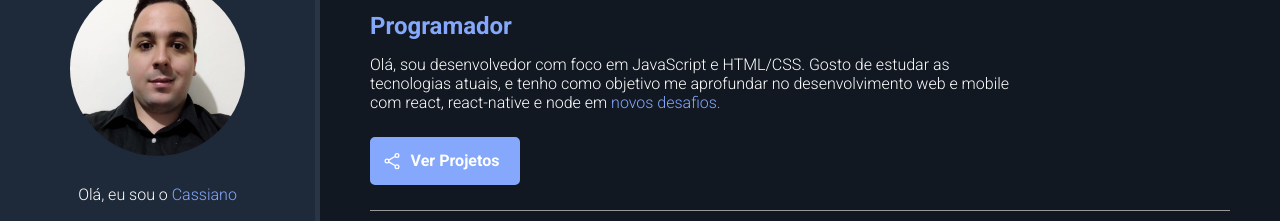
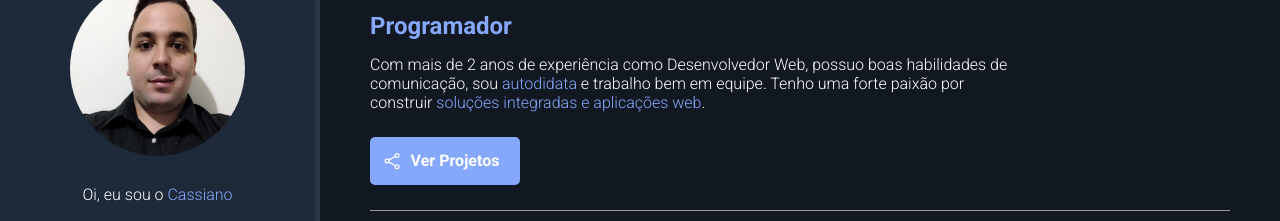
Before and after one commit to CassianoAlvesR/myportfolio, a plain HTML site: page index.html in a window 1280 px wide. Shown: the part 102-323 px from the top of the page. Drawn offline with nearby package versions, Linux system fonts and the light colour scheme.

Commit message:
Update index.html
Descricao Atualizada

```diff
--- a/index.html
+++ b/index.html
@@ -21,7 +21,7 @@
         <aside id="bio-container">
             <h2>Cassiano Alves</h2>
             <img id="bio-image" src="img/profile.png" alt="Cassiano Alves">
-            <p>Olá, eu sou o <span class="highlight">Cassiano</span></span></p>
+            <p>Oi, eu sou o <span class="highlight">Cassiano</span></span></p>
             <p id="welcome-text"> Seja bem-vindo(a)!</p>
             <ul id="social-container">
                 <li><a href="https://www.facebook.com/facedocass" target="_blank"><ion-icon name="logo-facebook"></ion-icon></a></li>
@@ -37,7 +37,7 @@
         <section id="about-container">
             <h1 id="name">Cassiano Alves</h1>
             <p class="title"><span class="highlight">Programador</span></p>
-            <p class="description">Olá, sou desenvolvedor com foco em JavaScript e HTML/CSS. Gosto de estudar as tecnologias atuais, e tenho como objetivo me aprofundar no desenvolvimento web e mobile com react, react-native e node em <span class="highlight"> novos desafios. </span></p>
+            <p class="description">Com mais de 2 anos de experiência como Desenvolvedor Web, possuo boas habilidades de comunicação, sou <span class="highlight">autodidata</span> e trabalho bem em equipe. Tenho uma forte paixão por construir <span class="highlight">soluções integradas e aplicações web</span>.</p>
             <a href="https://github.com/CassianoAlvesR/" id="btn-projects"><ion-icon name="share-social-outline"></ion-icon><span>Ver Projetos</span></a>
             <h2 id="skills-section-title">Minhas Skills</h2>
             <p class="description"> Conheça minha Stack: </p>
```
